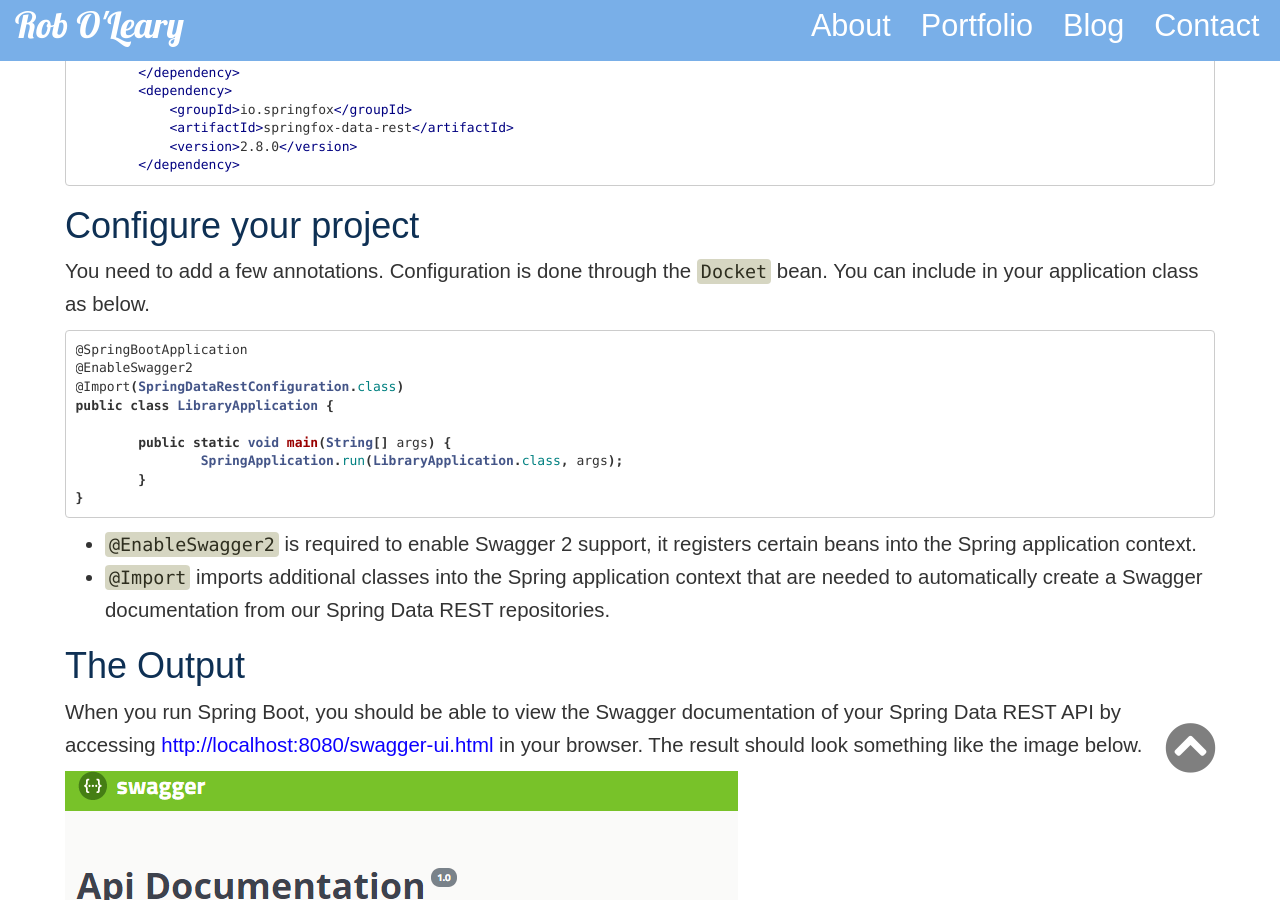
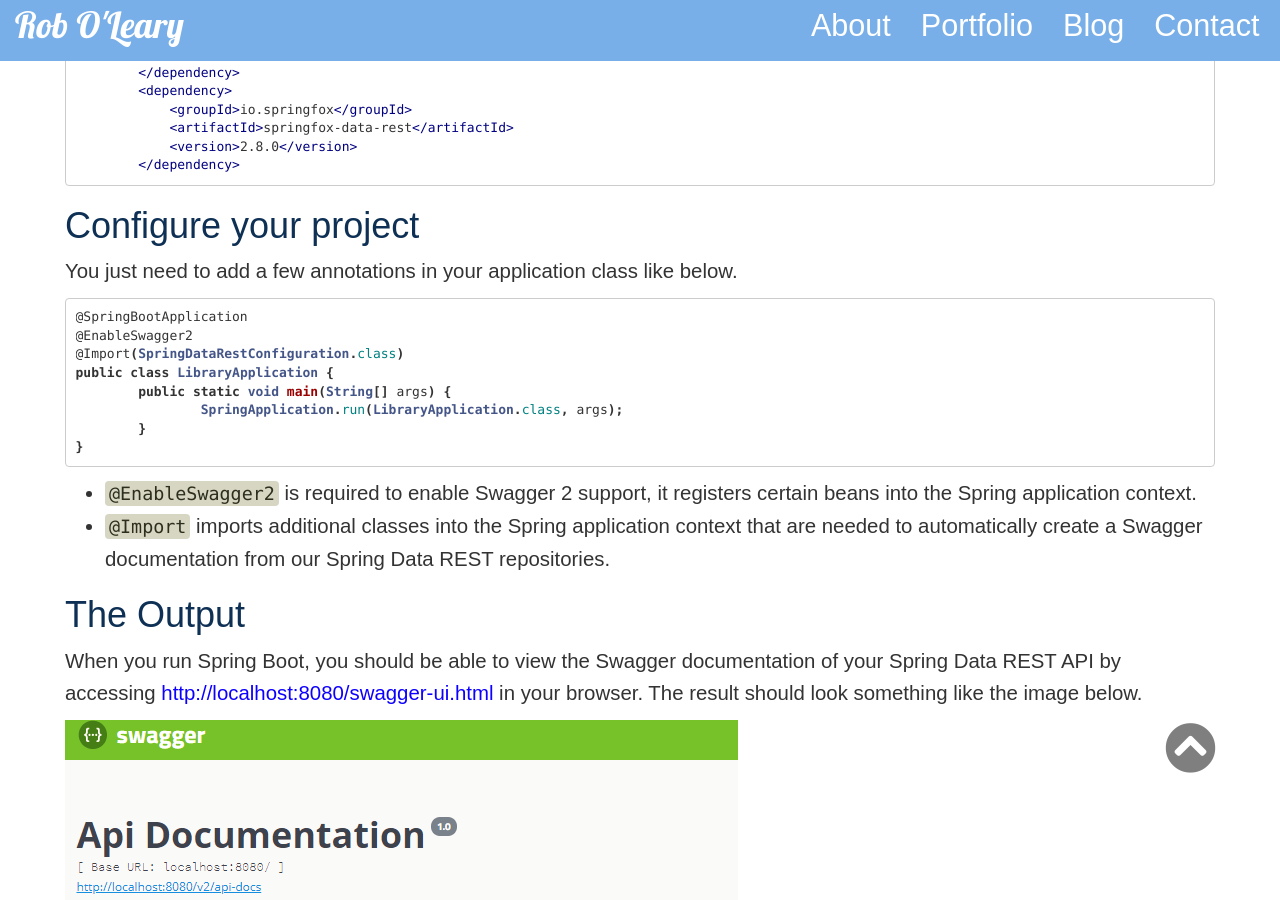
Before and after one commit to robole/robole.github.io, a Jekyll site: the page built from _posts/2018-05-21-swagger.md, in a window 1280 px wide and 900 px high, scrolled down 705 px. Built offline with Jekyll 4.4.1, drawn with Linux system fonts in a browser that asks for light colours; nearby versions of some CDN libraries; comment, search, counter and statistics services are not loaded.

Commit message:
simplified swagger

````diff
--- a/_posts/2018-05-21-swagger.md
+++ b/_posts/2018-05-21-swagger.md
@@ -38,14 +38,13 @@ You need to include these 3 dependencies to include the Swagger and the UI for d
 
 # Configure your project
 
-You need to add a few annotations. Configuration is done through the ```Docket``` bean. You can include in your application class as below.
+You just need to add a few annotations in your application class like below.
 
 ```java
 @SpringBootApplication
 @EnableSwagger2
 @Import(SpringDataRestConfiguration.class)
 public class LibraryApplication {
-
 	public static void main(String[] args) {
 		SpringApplication.run(LibraryApplication.class, args);
 	}
````
